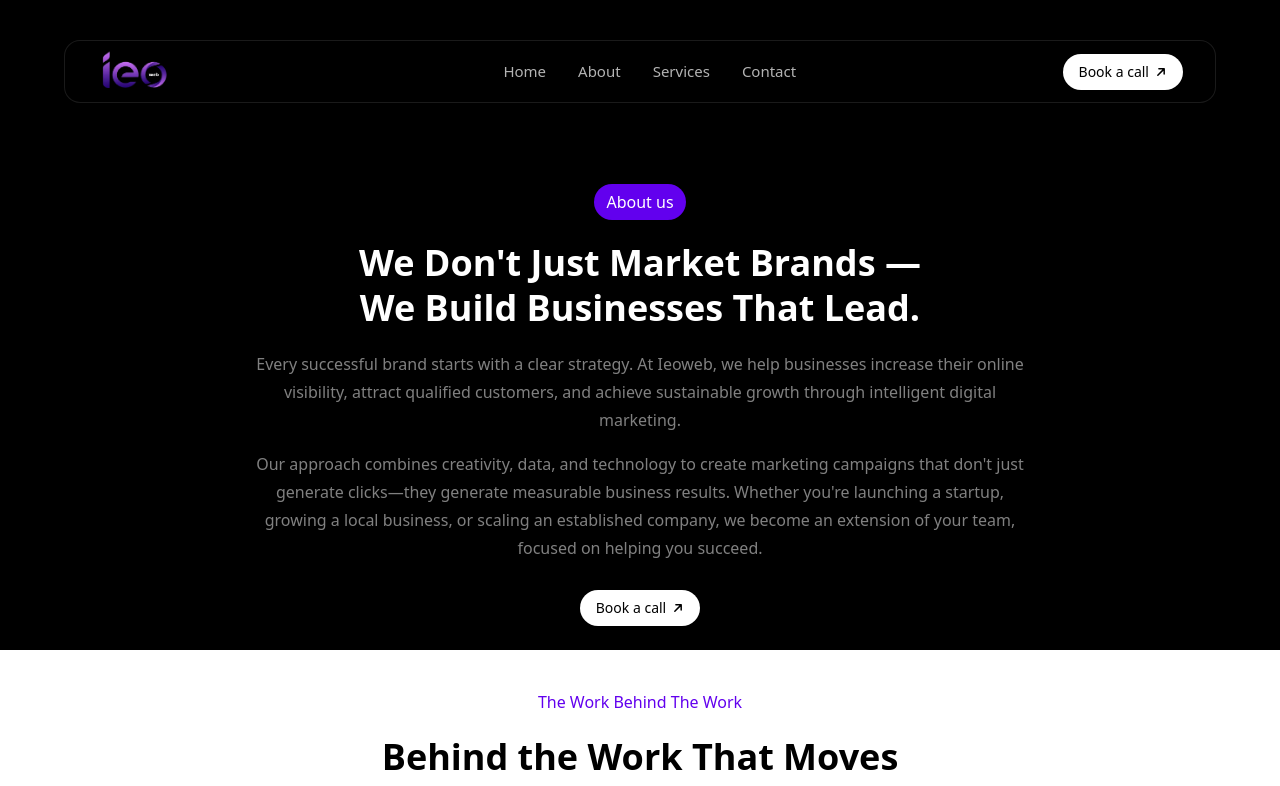
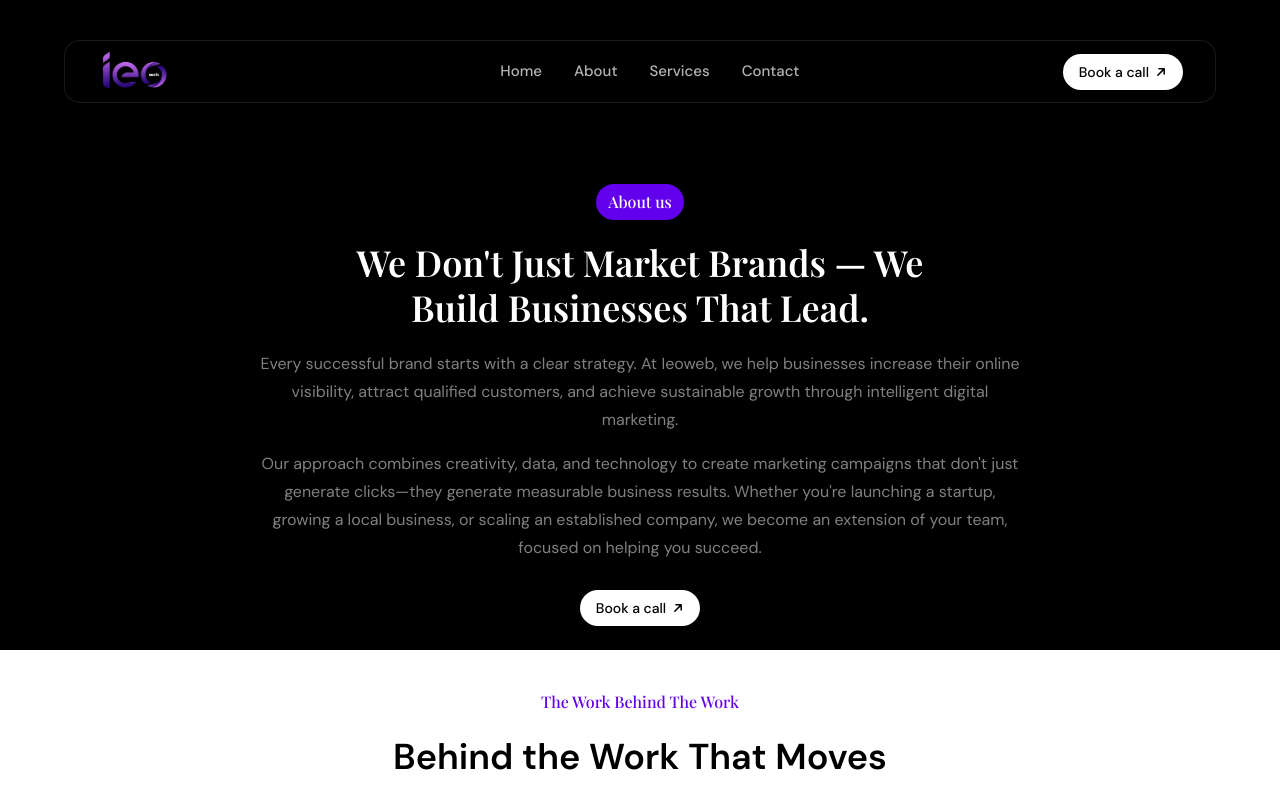
Before and after one commit to chithraksha16/Ieoweb, a Next.js app: page /about in a window 1280 px wide. Shown: the top 786 px of the page. Built offline with nearby package versions, Linux system fonts and the light colour scheme.

Commit message:
fixed fonts

```diff
--- a/app/layout.tsx
+++ b/app/layout.tsx
@@ -6,19 +6,17 @@ import "./globals.css";
 import Header from "@/components/Header";
 import Footer from "@/components/Footer";
 
-const dmSans = DM_Sans({
+const dmsans=DM_Sans({
   subsets: ["latin"],
-  weight: ["400", "500", "600", "700"],
-  variable: "--font-dm-sans",
-  display: "swap",
-});
+  weight: ["100", "200", "300", "400", "500", "600", "700", "800", "900"],
+  variable: "--font-dmsans",
+})
 
-const playfairDisplay = Playfair_Display({
+const playfairdisplay=Playfair_Display({
   subsets: ["latin"],
-  weight: ["400", "500", "600", "700"],
-  variable: "--font-playfair-display",
-  display: "swap",
-});
+  weight: [ "400", "500", "600", "700", "800", "900"],
+  variable: "--font-playfairdisplay",
+})
 
 export const metadata: Metadata = {
   metadataBase: new URL("https://ieoweb.com"),
@@ -114,7 +112,7 @@ export default function RootLayout({ children }: RootLayoutProps) {
   return (
     <html
       lang="en"
-      className={`${dmSans.variable} ${playfairDisplay.variable}`}
+      className={`${dmsans.variable} ${dmsans.className} ${playfairdisplay.variable} ${playfairdisplay.className}`}
     >
       <body className="min-h-screen flex flex-col font-sans">
         <Header />
```
